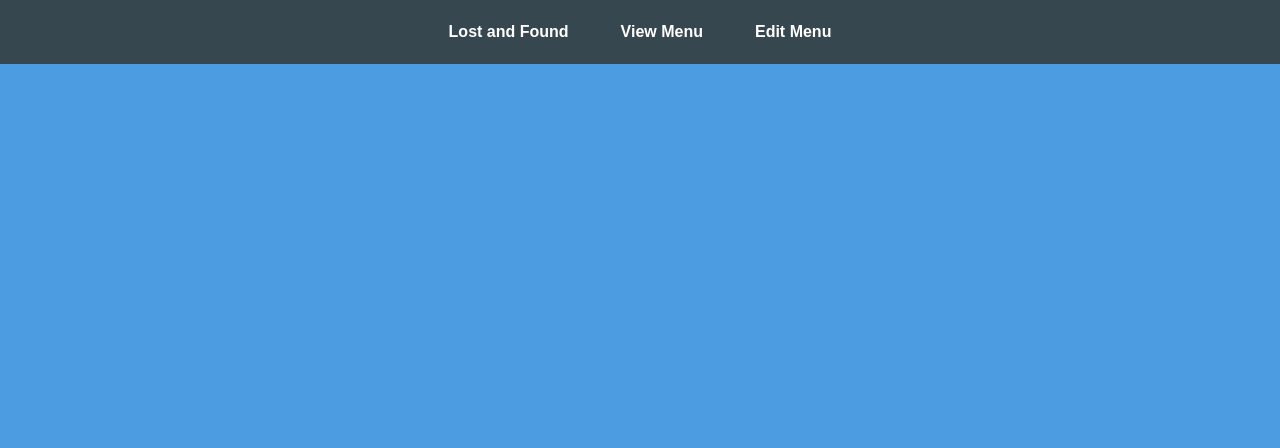
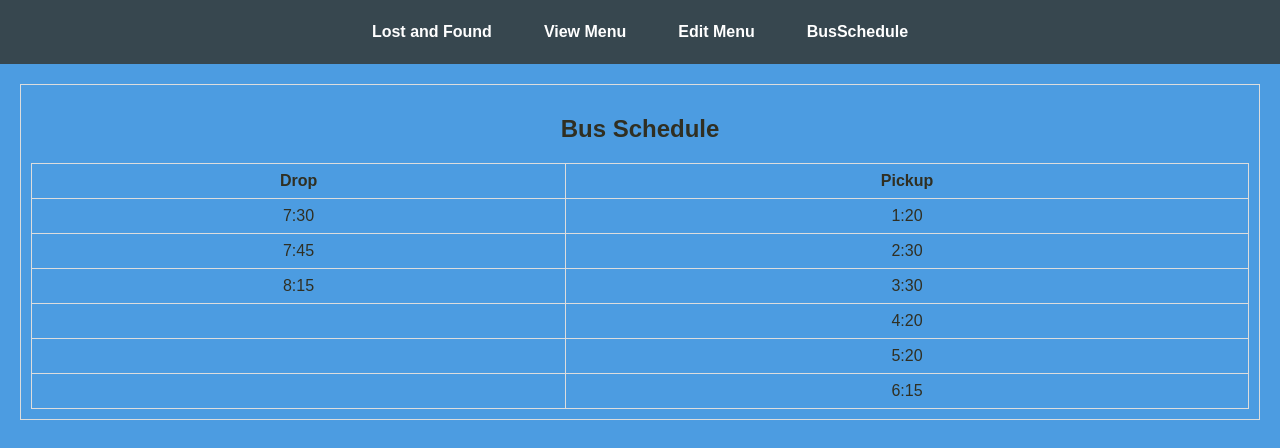
Before and after one commit to PrachiJha-404/MyHostel, a React (Create React App) app: page /BusSchedule in a window 1280 px wide. Shown: the top 448 px of the page. Built offline with nearby package versions, Linux system fonts and the light colour scheme.

Commit message:
Your commit message here

```diff
--- a/src/App.js
+++ b/src/App.js
@@ -4,7 +4,7 @@ import { BrowserRouter as Router, Route, Routes, Link } from 'react-router-dom';
 import LostAndFound from './components/LostAndFound';
 import Food from './components/Food';
 import FoodEditor from './components/FoodEditor';
-
+import BusSchedule from './components/BusSchedule';
 function App() {
   return (
     <Router>
@@ -14,6 +14,7 @@ function App() {
           <Link to="/">Lost and Found</Link>
           <Link to="/food">View Menu</Link>
           <Link to="/food-editor">Edit Menu</Link>
+          <Link to="/BusSchedule">BusSchedule</Link>
         </nav>
 
         {/* Route Definitions */}
@@ -21,6 +22,7 @@ function App() {
           <Route path="/" element={<LostAndFound />} />
           <Route path="/food" element={<Food />} />
           <Route path="/food-editor" element={<FoodEditor />} />
+          <Route path="/BusSchedule" element={<BusSchedule />} />
         </Routes>
       </div>
     </Router>
--- /dev/null
+++ b/src/components/BusSchedule.css
@@ -0,0 +1,24 @@
+.container {
+    margin: 20px;
+    padding: 10px;
+    border: 1px solid #ddd;
+    text-align: center;
+    font-family: Arial, sans-serif;
+}
+
+.table {
+    width: 100%;
+    border-collapse: collapse;
+    margin-top: 10px;
+}
+
+.th,
+.td {
+    border: 1px solid #ddd;
+    padding: 8px;
+    text-align: center;
+}
+
+.th {
+    font-weight: bold;
+}
--- /dev/null
+++ b/src/components/BusSchedule.js
@@ -0,0 +1,37 @@
+// src/components/BusSchedule.js
+
+import React, { useState, useEffect } from "react";
+import "./BusSchedule.css"; // Import the CSS file
+
+export default function BusSchedule() {
+    const [busRoutes, setBusRoutes] = useState([
+        { id: 1, drop: "7:30", pickup: "1:20" },
+        { id: 2, drop: "7:45", pickup: "2:30" },
+        { id: 3, drop: "8:15", pickup: "3:30" },
+        { id: 4, drop: "", pickup: "4:20" },
+        { id: 5, drop: "", pickup: "5:20" },
+        { id: 6, drop: "", pickup: "6:15" },
+    ]);
+
+    return (
+        <div className="container">
+            <h2>Bus Schedule</h2>
+            <table className="table">
+                <thead>
+                    <tr>
+                        <th className="th">Drop</th>
+                        <th className="th">Pickup</th>
+                    </tr>
+                </thead>
+                <tbody>
+                    {busRoutes.map((bus) => (
+                        <tr key={bus.id}>
+                            <td className="td">{bus.drop || ""}</td>
+                            <td className="td">{bus.pickup || ""}</td>
+                        </tr>
+                    ))}
+                </tbody>
+            </table>
+        </div>
+    );
+}
```
